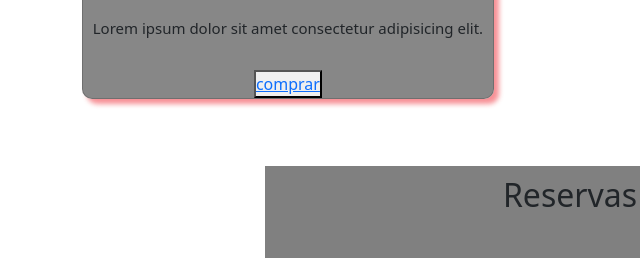
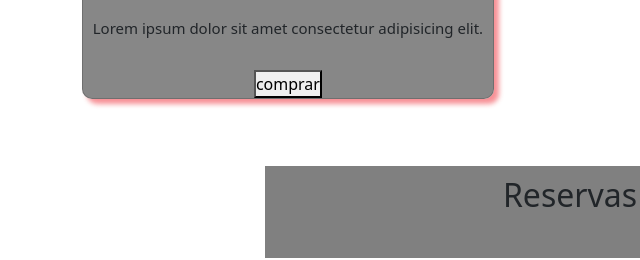
Before and after one commit to jfsalati/bodega-rufina, a plain HTML site: page index.html in a window 1280 px wide. Shown: the part 1040-1300 px from the top of the page, 70-710 px from the left. Drawn offline with nearby package versions, Linux system fonts and the light colour scheme.

Commit message:
volvi a modificar el button de la card comprar

```diff
--- a/index.html
+++ b/index.html
@@ -38,8 +38,7 @@
                     <div>
                         <h3>Vinos Malbec</h3>
                         <p>Lorem ipsum dolor sit amet consectetur adipisicing elit.</p>
-                        <button><a href="./pages/productos.html">comprar</a></button>
-                        <!-- <button><a href="./pages/productos.html">comprar</a></button> -->
+                        <button><a href="./pages/productos.html"></a>comprar</button>
                     </div>
                 </div>
                 <div class="card item2">
```
